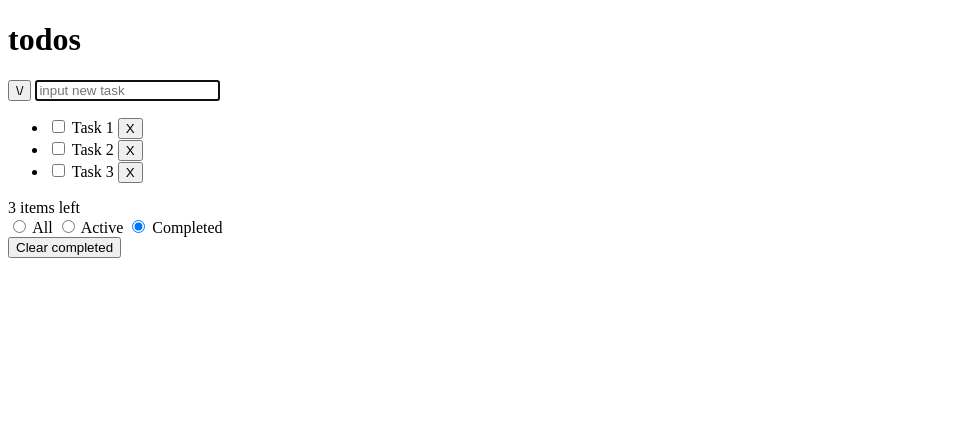
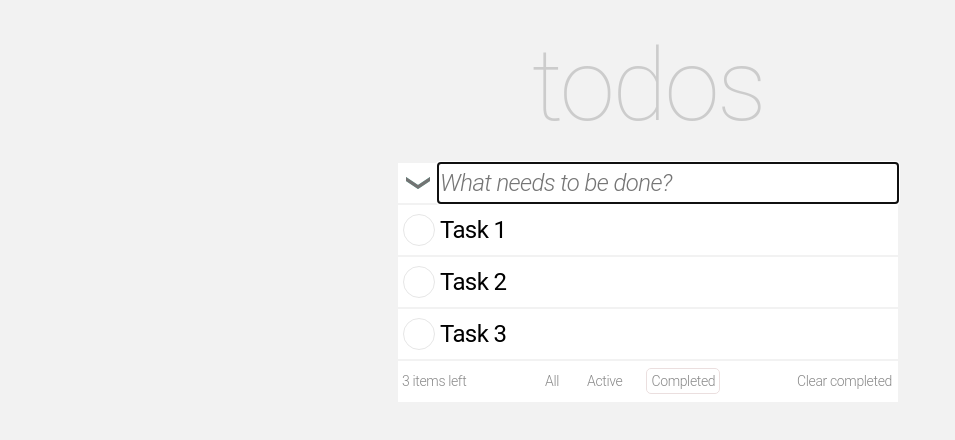
Before and after one commit to ok-technopolis-autumn-2019/Stas_Milke, a plain HTML site: page index.html in a window 1280 px wide. Shown: the whole page, without its empty margins (0-955 px from the left). Drawn offline with Linux system fonts and the light colour scheme.

Commit message:
added css

```diff
--- a/index.html
+++ b/index.html
@@ -3,6 +3,7 @@
   <head>
     <meta charset="utf-8" />
     <title>todos</title>
+    <link rel="stylesheet" type="text/css" href="style.css" />
   </head>
   <body>
     <div class="main-wrapper">
@@ -14,13 +15,12 @@
           <input
             type="button"
             class="todos-panel-button__checkall"
-            value="\/"
             aria-label="Select all tasks"
           />
           <input
             type="text"
             class="todos-panel-newtask__input"
-            placeholder="input new task"
+            placeholder="What needs to be done?"
             aria-label="Add new task"
             autofocus="autofocus"
           />
@@ -29,16 +29,17 @@
           <ul class="todos-panel-list tasks">
             <li class="todos-panel-list__task">
               <div class="todos-panel-list-task__view">
-                <input
-                  type="checkbox"
-                  class="todos-panel__checkbox"
-                  aria-label="Complete task: Task 1"
-                />
+                <label class="todos-panel__checkbox">
+                  <input type="checkbox" class="todos-panel__checkbox-base" />
+                  <span
+                    class="todos-panel__checkbox-view"
+                    aria-label="Complete task: Task 1"
+                  ></span>
+                </label>
                 <span class="todos-panel-list-task__text">Task 1</span>
                 <input
                   type="button"
                   class="todos-panel__button-clear"
-                  value="X"
                   aria-label="Delete task: Task 1"
                 />
               </div>
@@ -53,16 +54,17 @@
             </li>
             <li class="todos-panel-list__task">
               <div class="todos-panel-list-task__view">
-                <input
-                  type="checkbox"
-                  class="todos-panel__checkbox"
-                  aria-label="Complete task: Task 2"
-                />
+                <label class="todos-panel__checkbox">
+                  <input type="checkbox" class="todos-panel__checkbox-base" />
+                  <span
+                    class="todos-panel__checkbox-view"
+                    aria-label="Complete task: Task 2"
+                  ></span>
+                </label>
                 <span class="todos-panel-list-task__text">Task 2</span>
                 <input
                   type="button"
                   class="todos-panel__button-clear"
-                  value="X"
                   aria-label="Delete task: Task 2"
                 />
               </div>
@@ -77,16 +79,17 @@
             </li>
             <li class="todos-panel-list__task">
               <div class="todos-panel-list-task__view">
-                <input
-                  type="checkbox"
-                  class="todos-panel__checkbox"
-                  aria-label="Complete task: Task 3"
-                />
+                <label class="todos-panel__checkbox">
+                  <input type="checkbox" class="todos-panel__checkbox-base" />
+                  <span
+                    class="todos-panel__checkbox-view"
+                    aria-label="Complete task: Task 3"
+                  ></span>
+                </label>
                 <span class="todos-panel-list-task__text">Task 3</span>
                 <input
                   type="button"
                   class="todos-panel__button-clear"
-                  value="X"
                   aria-label="Delete task: Task 3"
                 />
               </div>
--- /dev/null
+++ b/style.css
@@ -0,0 +1,206 @@
+div, section {
+    display: flex;
+}
+
+html, body {
+    width: 100%;
+    background: #F2F2F2;
+}
+
+.todos-header__text {
+    font-family: Roboto;
+    font-style: normal;
+    font-weight: 200;
+    font-size: 100px;
+    line-height: 21px;
+    letter-spacing: -2.5px;
+    color: #CCCCCC;
+}
+
+.main-wrapper {
+    display: flex;
+    flex-direction: column;
+    align-items: center;
+    justify-content: center;
+}
+
+.todos-panel-button__checkall {
+    height: 30px;
+    width: 30px;
+    background: url(checkall.svg);
+    background-position: center;
+    background-repeat: no-repeat;
+    border: none;
+    margin: 5px;
+}
+
+.todos-panel-newtask {
+    flex-direction: row;
+    justify-content: center;
+    align-items: stretch;
+    border-bottom: 2px solid #F2F2F2;
+
+}
+
+.todos-panel {
+    width: 500px;
+    background: #FFFFFF;
+}
+
+.todos-panel__checkbox-base {
+    display: none;
+}
+
+.todos-panel__checkbox-view {
+    display: flex;
+    width: 30px;
+    height: 30px;
+    background: #FFFFFF;
+    border-radius: 30px;
+    border: 1px solid #E6E6E6;
+    margin: 5px;
+    align-items: center;
+}
+
+.todos-panel__checkbox-base:hover + span {
+    border: 1px solid #CCCCCC;
+}
+
+.todos-panel__checkbox-base:checked + span {
+    border: 1px solid #5DC2AF;
+    background-image: url(checkbox.svg);
+    background-position: center;
+    background-repeat: no-repeat;
+}
+
+.todos-panel__button-clear {
+    opacity: 0;
+    background: url(delete.svg);
+    background-repeat: no-repeat;
+    background-position: center;
+    border: none
+}
+
+.todos-panel-list-task__view:hover > .todos-panel__button-clear  {
+    opacity: 100;
+}
+
+.todos-panel-newtask__input {
+    flex-grow: 1;
+    border: none;
+    font-family: Roboto;
+    font-style: italic;
+    font-weight: 300;
+    font-size: 24px;
+    line-height: 21px;
+    letter-spacing: -0.6px;
+    color: #CCCCCC;
+}
+
+.todos-panel-list {
+    flex-direction: column;
+    list-style-type: none;
+    padding-left: 0;
+    margin: 0px;
+}
+
+.todos-panel-list__task {
+    border-bottom: 2px solid #F2F2F2;
+}
+
+.todos-panel-list-task__edit {
+    display: none;
+}
+
+.todos-panel-list-task__input {
+    border: none;
+    height: 50px;
+    font-family: Roboto;
+    font-style: normal;
+    font-weight: 300;
+    font-size: 24px;
+    line-height: 21px;
+    letter-spacing: -0.6px;
+}
+
+.todos-panel-list-task__view {
+    flex-direction: row;
+    justify-content: center;
+    align-items: center;
+}
+
+.todos-panel-list-task__view:hover {
+    background: #FAFAFA;
+}
+
+.todos-panel__button-clear {
+    height: 50px;
+    width: 50px;
+}
+
+.todos-panel-list-task__text {
+    flex-grow: 1;
+    font-family: Roboto;
+    font-style: normal;
+    font-size: 24px;
+    line-height: 21px;
+    letter-spacing: -0.6px;
+}
+
+.actions-bar {
+    flex-direction: row;
+    justify-content: space-between;
+    align-items: center;
+}
+
+.todos-panel-actions-filters__filter {
+    margin: 10px;
+}
+
+.todos-panel-actions-filters {
+    justify-content: center;
+    flex-direction: row;
+    align-items: center;
+}
+
+.todos-panel-button__clearall {
+    background: #FFFFFF;
+    border: none;
+    font-family: Roboto;
+    font-style: normal;
+    font-weight: 300;
+    font-size: 14px;
+    line-height: 21px;
+    letter-spacing: -0.35px;
+    color: #888888;
+}
+
+.todos-panel__radiobutton:checked + span {
+    border: 1px solid #EBDFDF;
+    border-radius: 5px;
+}
+
+.todos-panel-actions__counter-text {
+    padding: 4px;
+    font-family: Roboto;
+    font-style: normal;
+    font-weight: 300;
+    font-size: 14px;
+    line-height: 21px;
+    letter-spacing: -0.35px;
+    color: #888888;
+}
+
+.task-panel__text {
+    padding: 4px;
+    font-family: Roboto;
+    font-weight: 300;
+    font-size: 14px;
+    line-height: 21px;
+    letter-spacing: -0.35px;
+    color: #888888;
+}
+
+.todos-panel__radiobutton {
+    display: none;
+}
```
Also changed, not shown: README.md (deleted), checkall.svg (added), checkbox.svg (added), delete.svg (added).
